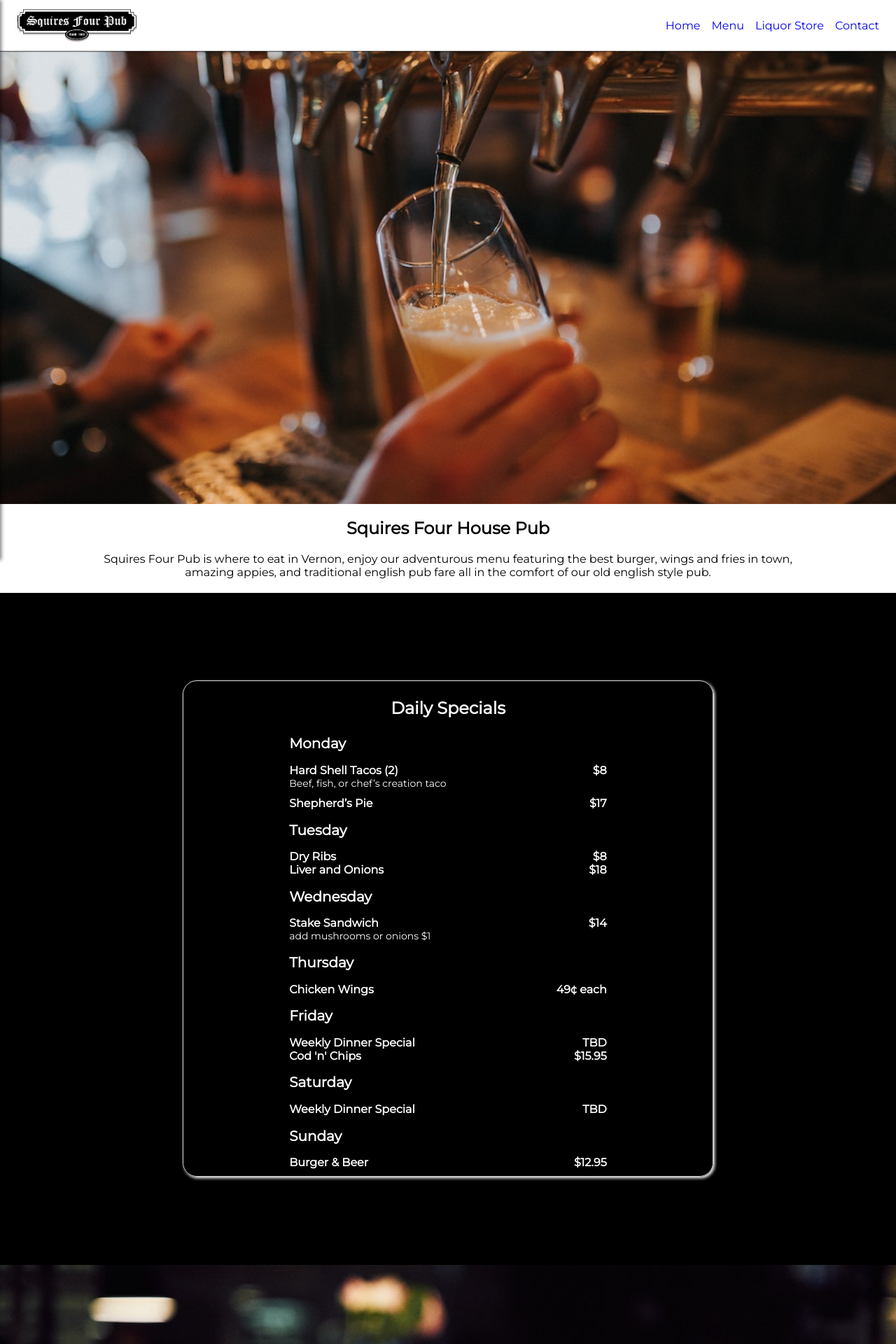
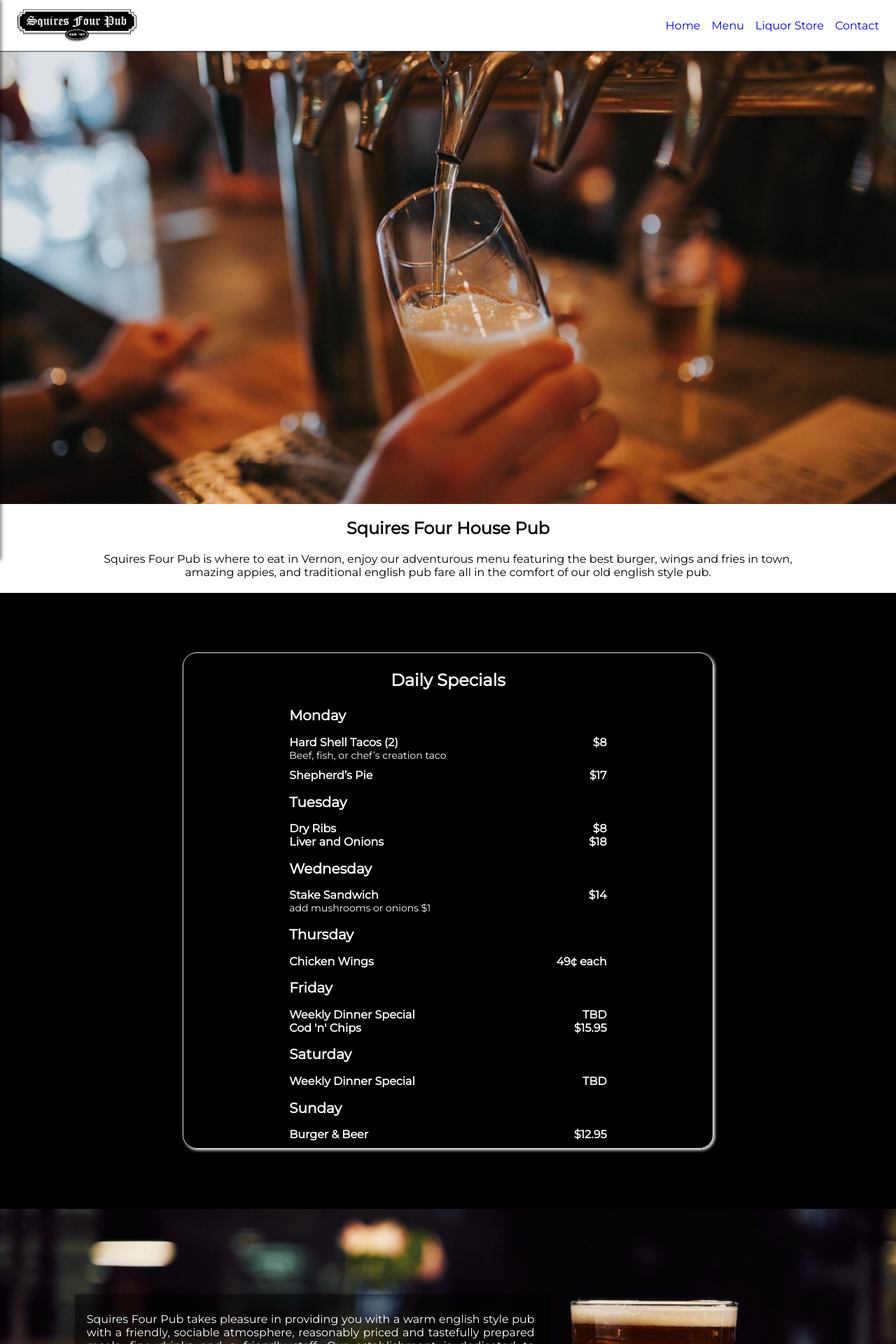
Before and after one commit to 79manuel/SquiresFour, a React (Create React App) app: page / in a window 1280 px wide. Shown: the top 1920 px of the page at 70% size. Built offline with nearby package versions, Linux system fonts and the light colour scheme.

Commit message:
Added specials section in Home page - laptop Styled specials section - laptop Fixed bug on logo image

```diff
--- a/src/components/sections/SectionSpecialsHome.css
+++ b/src/components/sections/SectionSpecialsHome.css
@@ -1,7 +1,7 @@
 .home-specials {
   display: flex;
   flex-direction: column;
-  height: 120vh;
+  height: 110vh;
   background: black;
   color: white;
   padding: 0 10px;
--- a/src/components/sections/SectionSpecialsHome.sass
+++ b/src/components/sections/SectionSpecialsHome.sass
@@ -1,7 +1,7 @@
 .home-specials
   display: flex
   flex-direction: column
-  height: 120vh
+  height: 110vh
   background: black
   color: white
   padding: 0 10px
```
